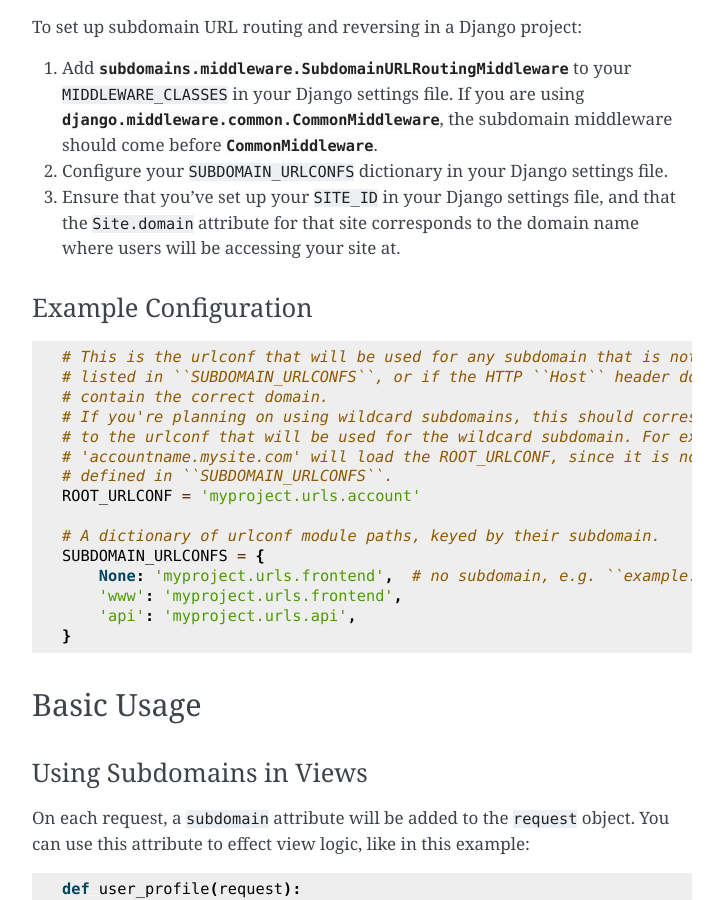
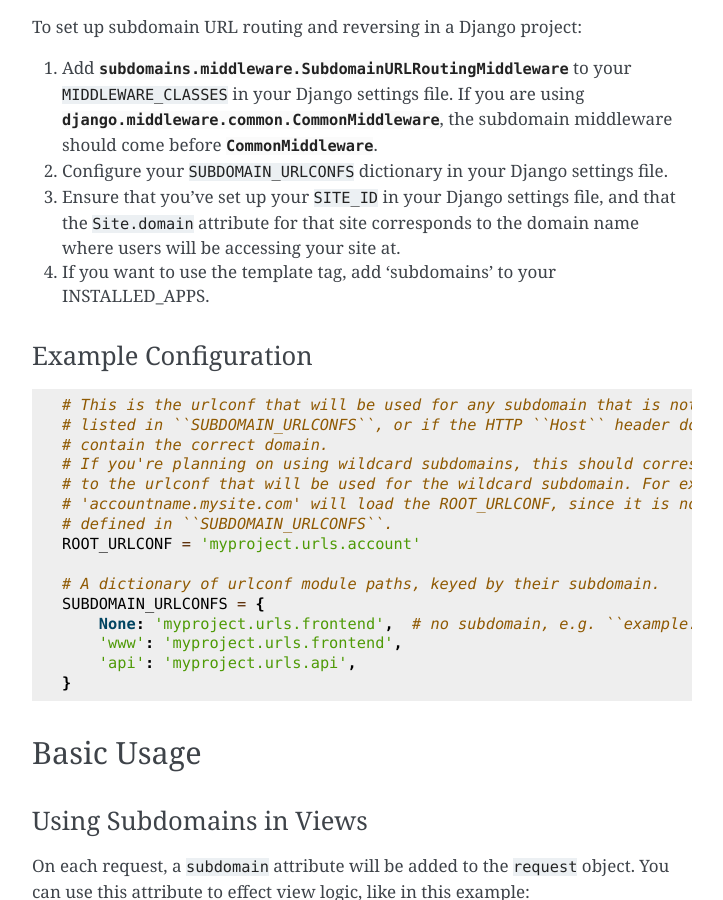
Before and after one commit to tkaemming/django-subdomains, a Sphinx documentation site: the page built from docs/index.rst, in a window 1280 px wide and 900 px high, scrolled down 637 px. Shown: the whole window, without its empty margins (388-1111 px from the left). Built offline with Sphinx 7.4.7, drawn with Linux system fonts in a browser that asks for light colours; the version number could not be read and is left out.

Commit message:
Adds #4 in quickstart: Add to INSTALLED_APPS.
Simply tells the user to add 'subdomains' to INSTALLED_APPS if they want to use the {% url %} tag.

```diff
--- a/docs/index.rst
+++ b/docs/index.rst
@@ -37,6 +37,7 @@
 3. Ensure that you've set up your ``SITE_ID`` in your Django settings file,
    and that the ``Site.domain`` attribute for that site corresponds to the
    domain name where users will be accessing your site at.
+4. If you want to use the template tag, add 'subdomains' to your INSTALLED_APPS.
 
 Example Configuration
 ~~~~~~~~~~~~~~~~~~~~~
```
